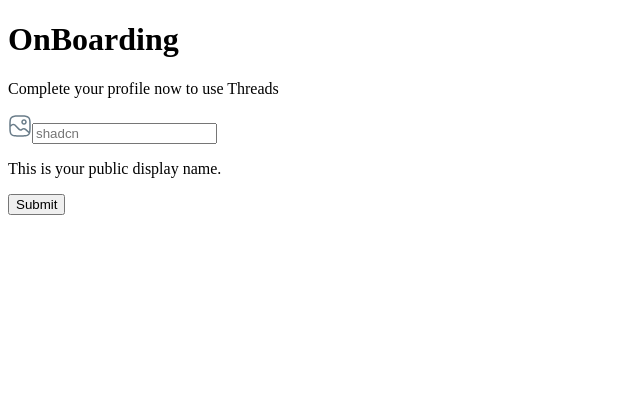
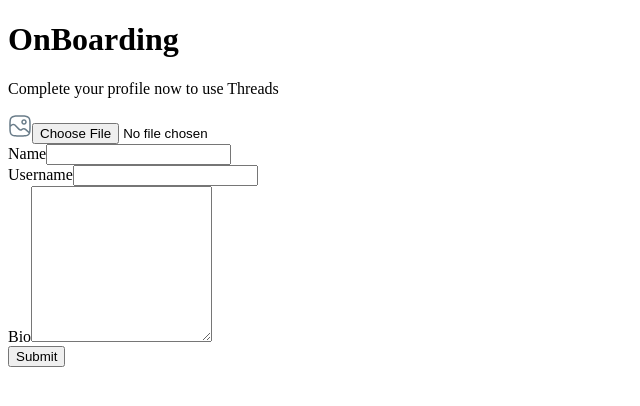
Before and after one commit to raahulvinod/project_threads, a Next.js app: page /onboarding in a window 1280 px wide. Shown: the top 406 px of the page, without its empty margins (0-640 px from the left). Built offline with nearby package versions, Linux system fonts and the light colour scheme; no server answers.

Commit message:
Forms Created

```diff
--- a/components/forms/AccountProfile.tsx
+++ b/components/forms/AccountProfile.tsx
@@ -1,5 +1,6 @@
 'use client';
 
+import { ChangeEvent } from 'react';
 import { useForm } from 'react-hook-form';
 import * as z from 'zod';
 import { Button } from '@/components/ui/button';
@@ -13,6 +14,7 @@
   FormMessage,
 } from '@/components/ui/form';
 import { Input } from '@/components/ui/input';
+import { Textarea } from '../ui/textarea';
 import { zodResolver } from '@hookform/resolvers/zod';
 import { UserValidation } from '@/lib/validations/user';
 import Image from 'next/image';
@@ -33,12 +35,17 @@
   const form = useForm({
     resolver: zodResolver(UserValidation),
     defaultValues: {
-      profile_photo: '',
-      name: '',
-      username: '',
-      bio: '',
+      profile_photo: user?.image || '',
+      name: user?.name || '',
+      username: user?.username || '',
+      bio: user?.bio || '',
     },
   });
+
+  const handleImage = (
+    e: ChangeEvent,
+    fieldChange: (value: string) => void
+  ) => {};
 
   function onSubmit(values: z.infer<typeof UserValidation>) {
     // Do something with the form values.
@@ -76,13 +83,71 @@
                   />
                 )}
               </FormLabel>
+              <FormControl className="flex-1 text-base-semibold text-gray-200">
+                <Input
+                  type="file"
+                  accept="image/*"
+                  placeholder="Upload a photo"
+                  className="account-form_image-input"
+                  onChange={(e) => handleImage(e, field.onChange)}
+                />
+              </FormControl>
+            </FormItem>
+          )}
+        />
+
+        <FormField
+          control={form.control}
+          name="name"
+          render={({ field }) => (
+            <FormItem className="flex flex-col w-full gap-3">
+              <FormLabel className="text-base-semibold text-light-2">
+                Name
+              </FormLabel>
               <FormControl>
-                <Input placeholder="shadcn" {...field} />
+                <Input
+                  type="text"
+                  className="account-form_input no-focus"
+                  {...field}
+                />
               </FormControl>
-              <FormDescription>
-                This is your public display name.
-              </FormDescription>
-              <FormMessage />
+            </FormItem>
+          )}
+        />
+
+        <FormField
+          control={form.control}
+          name="username"
+          render={({ field }) => (
+            <FormItem className="flex flex-col w-full gap-3">
+              <FormLabel className="text-base-semibold text-light-2">
+                Username
+              </FormLabel>
+              <FormControl>
+                <Input
+                  type="text"
+                  className="account-form_input no-focus"
+                  {...field}
+                />
+              </FormControl>
+            </FormItem>
+          )}
+        />
+        <FormField
+          control={form.control}
+          name="bio"
+          render={({ field }) => (
+            <FormItem className="flex flex-col gap-3 w-full">
+              <FormLabel className="text-base-semibold text-light-2">
+                Bio
+              </FormLabel>
+              <FormControl className="flex-1 text-base-semibold text-gray-200">
+                <Textarea
+                  rows={10}
+                  className="account-form_input no-focus"
+                  {...field}
+                />
+              </FormControl>
             </FormItem>
           )}
         />
--- /dev/null
+++ b/components/ui/textarea.tsx
@@ -0,0 +1,24 @@
+import * as React from "react"
+
+import { cn } from "@/lib/utils"
+
+export interface TextareaProps
+  extends React.TextareaHTMLAttributes<HTMLTextAreaElement> {}
+
+const Textarea = React.forwardRef<HTMLTextAreaElement, TextareaProps>(
+  ({ className, ...props }, ref) => {
+    return (
+      <textarea
+        className={cn(
+          "flex min-h-[80px] w-full rounded-md border border-slate-200 border-slate-200 bg-white px-3 py-2 text-sm ring-offset-white placeholder:text-slate-500 focus-visible:outline-none focus-visible:ring-2 focus-visible:ring-slate-950 focus-visible:ring-offset-2 disabled:cursor-not-allowed disabled:opacity-50 dark:border-slate-800 dark:border-slate-800 dark:bg-slate-950 dark:ring-offset-slate-950 dark:placeholder:text-slate-400 dark:focus-visible:ring-slate-300",
+          className
+        )}
+        ref={ref}
+        {...props}
+      />
+    )
+  }
+)
+Textarea.displayName = "Textarea"
+
+export { Textarea }
--- a/next.config.js
+++ b/next.config.js
@@ -1,4 +1,32 @@
 /** @type {import('next').NextConfig} */
-const nextConfig = {}
+const nextConfig = {
+  experimental: {
+    serverActions: true,
+    serverComponentsExternalPackages: ['mongoose'],
+  },
+  images: {
+    remotePatterns: [
+      {
+        protocol: 'https',
+        hostname: 'img.clerk.com',
+      },
+      {
+        protocol: 'https',
+        hostname: 'images.clerk.dev',
+      },
+      {
+        protocol: 'https',
+        hostname: 'uploadthing.com',
+      },
+      {
+        protocol: 'https',
+        hostname: 'placehold.co',
+      },
+    ],
+    typescript: {
+      ignoreBuildErrors: true,
+    },
+  },
+};
 
-module.exports = nextConfig
+module.exports = nextConfig;
```
